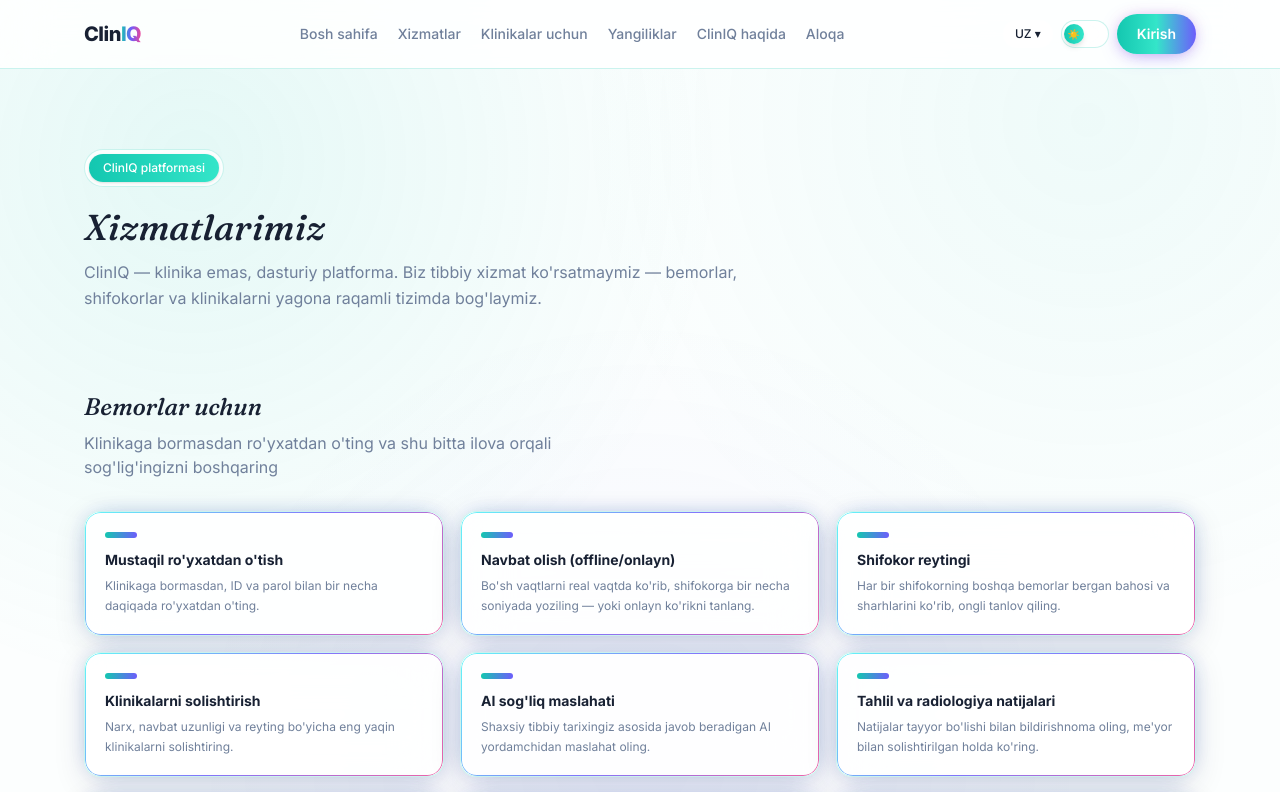
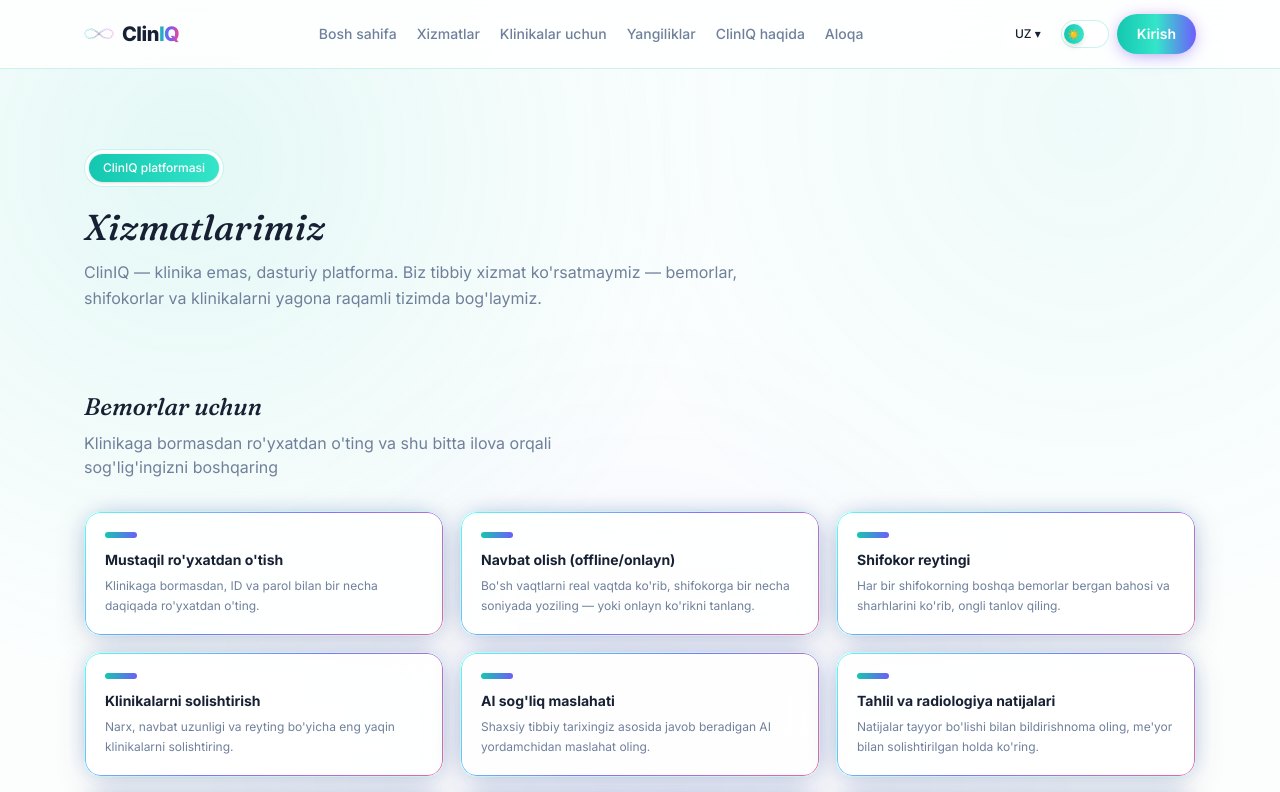
Before and after one commit to Moonis11/ClinIQ-web, a Next.js app: page /xizmatlar in a window 1280 px wide. Shown: the top 792 px of the page. Built offline with nearby package versions, Linux system fonts and the light colour scheme.

Commit message:
add DNA-helix infinity logo mark, favicon, and product mockup cards

```diff
--- a/app/page.tsx
+++ b/app/page.tsx
@@ -7,6 +7,7 @@ import ContactForm from "@/components/ContactForm";
 import PricingSection from "@/components/PricingSection";
 import StepsSection from "@/components/StepsSection";
 import FaqSection from "@/components/FaqSection";
+import { HeroMockup, AboutMockup } from "@/components/AppMockups";
 
 // Asosiy mahsulot (bemor/xodim ilovasi) - BOSHQA, alohida joylashtirilgan
 // Railway xizmatida turadi. Shu sabab oddiy <a> havolalar ishlatiladi
@@ -111,6 +112,9 @@ export default function LandingPage() {
               <p className="glass-muted mt-1 text-[11px] leading-none">{t("stat_clinics")}</p>
             </div>
           </div>
+          <div className="glass-card absolute -top-5 -right-4 hidden h-40 w-32 overflow-hidden p-0 sm:-top-6 sm:-right-6 sm:block sm:h-48 sm:w-36">
+            <HeroMockup />
+          </div>
         </div>
       </section>
 
@@ -128,12 +132,8 @@ export default function LandingPage() {
                 <p className="glass-muted">{t("about_full_p3")}</p>
               </div>
             </div>
-            <div className="overflow-hidden rounded-2xl">
-              <img
-                src="https://images.pexels.com/photos/5327654/pexels-photo-5327654.jpeg?auto=compress&cs=tinysrgb&w=900&h=700&fit=crop"
-                alt={t("about_full_title")}
-                className="h-full max-h-72 w-full object-cover lg:max-h-none"
-              />
+            <div className="h-64 overflow-hidden rounded-2xl lg:h-auto">
+              <AboutMockup />
             </div>
           </div>
         </div>
--- a/components/AppMockups.tsx
+++ b/components/AppMockups.tsx
@@ -59,7 +59,7 @@ export function HeroMockup() {
 
       <div className="flex items-center justify-between rounded-xl bg-white/[0.06] px-3 py-2.5">
         <span className="text-[10px] text-white/60">AI tahlil natijasi tayyor</span>
-        <span className="h-1.5 w-1.5 rounded-full bg-glass-rose" />
+        <span className="h-1.5 w-1.5 rounded-full bg-glass-magenta" />
       </div>
     </div>
   );
@@ -112,7 +112,7 @@ export function PatientDashboardMockup() {
         {rows.map((r) => (
           <div key={r.label} className="flex items-center justify-between rounded-lg bg-white/[0.04] px-3 py-2">
             <div className="flex items-center gap-2">
-              <span className={`h-1.5 w-1.5 rounded-full ${r.ok ? "bg-glass-teal" : "bg-glass-rose"}`} />
+              <span className={`h-1.5 w-1.5 rounded-full ${r.ok ? "bg-glass-teal" : "bg-glass-magenta"}`} />
               <span className="text-[11px] text-white/80">{r.label}</span>
             </div>
             <span className="font-mono text-[10px] text-white/40">{r.date}</span>
@@ -143,7 +143,7 @@ export function ClinicDashboardMockup() {
         {[1, 2, 3, 4].map((i) => (
           <div key={i} className="flex items-center justify-between rounded-md bg-white/[0.04] px-2.5 py-1.5">
             <div className="h-1.5 w-20 rounded-full bg-white/15" />
-            <span className={`rounded-full px-2 py-0.5 text-[8px] font-semibold ${i === 3 ? "bg-glass-rose/20 text-glass-rose" : "bg-glass-teal/20 text-glass-tealLight"}`}>
+            <span className={`rounded-full px-2 py-0.5 text-[8px] font-semibold ${i === 3 ? "bg-glass-magenta/20 text-glass-magenta" : "bg-glass-teal/20 text-glass-tealLight"}`}>
               {i === 3 ? "Bekor" : "Faol"}
             </span>
           </div>
--- a/components/NeuralInfinityMark.tsx
+++ b/components/NeuralInfinityMark.tsx
@@ -1,34 +1,56 @@
 "use client";
 
-/* Neural Infinity mark — spec: 40-80 kichik node, ingichka connecting lines,
-   chapda cyan, markazda dark navy, o'ng yuqorida pink. Rasmda text yo'q. */
+/* Neural Infinity mark v2 - ikki ipli DNA spirali cheksizlik (infinity)
+   shaklida aylanadi, foydalanuvchi yuborgan ilhom-rasmga mos (lekin
+   butunlay original, parametrik chizilgan SVG - hech qanday tashqi
+   rasm ishlatilmaydi). Chapda ko'k, markazda binafsha, o'ngda pushti. */
 
-// Parametric figure-8 (infinity) path sampled into node positions.
 function infinityPoint(t: number, w: number, h: number) {
   const a = w / 2.15;
   const denom = 1 + Math.sin(t) ** 2;
   const x = (a * Math.cos(t)) / denom + w / 2;
-  const y = (a * Math.sin(t) * Math.cos(t)) / denom * (h / w) * 2 + h / 2;
+  const y = ((a * Math.sin(t) * Math.cos(t)) / denom) * (h / w) * 2 + h / 2;
   return { x, y };
 }
 
 function colorForT(t: number) {
-  // t in [0, 2PI). Left lobe (t near PI) -> cyan, center -> navy, top-right -> pink.
   const norm = ((t % (2 * Math.PI)) + 2 * Math.PI) % (2 * Math.PI);
-  if (norm > Math.PI * 0.6 && norm < Math.PI * 1.4) return "#22D3EE"; // left lobe
-  if (norm < Math.PI * 0.35 || norm > Math.PI * 1.85) return "#EC4899"; // right lobe top area
-  return "#8B5CF6"; // transitional / center-ish
+  if (norm > Math.PI * 0.6 && norm < Math.PI * 1.4) return "#22D3EE";
+  if (norm < Math.PI * 0.35 || norm > Math.PI * 1.85) return "#EC4899";
+  return "#8B5CF6";
 }
 
-export default function NeuralInfinityMark({ size = 40, dense = 64 }: { size?: number; dense?: number }) {
+export default function NeuralInfinityMark({ size = 40 }: { size?: number }) {
   const w = 200;
   const h = 90;
-  const nodes = Array.from({ length: dense }, (_, i) => {
-    const t = (i / dense) * Math.PI * 2;
-    const p = infinityPoint(t, w, h);
-    const jitter = (Math.sin(i * 12.9) * 3);
-    return { ...p, y: p.y + jitter, r: 1.1 + (Math.sin(i * 7.3) + 1) * 1.1, t };
+  const samples = 220;
+  const twists = 11;
+  const amp = 4.4;
+  const eps = 0.01;
+
+  const centerline = Array.from({ length: samples + 1 }, (_, i) => {
+    const t = (i / samples) * Math.PI * 2;
+    return { t, ...infinityPoint(t, w, h) };
   });
+
+  const strandA: { x: number; y: number; t: number }[] = [];
+  const strandB: { x: number; y: number; t: number }[] = [];
+  centerline.forEach((p) => {
+    const p2 = infinityPoint(p.t + eps, w, h);
+    const dx = p2.x - p.x;
+    const dy = p2.y - p.y;
+    const len = Math.hypot(dx, dy) || 1;
+    const nx = -dy / len;
+    const ny = dx / len;
+    const twist = Math.sin(p.t * twists) * amp;
+    strandA.push({ x: p.x + nx * twist, y: p.y + ny * twist, t: p.t });
+    strandB.push({ x: p.x - nx * twist, y: p.y - ny * twist, t: p.t });
+  });
+
+  const pathFrom = (pts: { x: number; y: number }[]) =>
+    pts.map((n, i) => `${i === 0 ? "M" : "L"} ${n.x.toFixed(1)} ${n.y.toFixed(1)}`).join(" ") + " Z";
+
+  const rungIndices = Array.from({ length: 46 }, (_, i) => Math.floor((i / 46) * samples));
 
   return (
     <svg
@@ -46,43 +68,34 @@ export default function NeuralInfinityMark({ size = 40, dense = 64 }: { size?: n
           <stop offset="75%" stopColor="#8B5CF6" />
           <stop offset="100%" stopColor="#EC4899" />
         </linearGradient>
-        <radialGradient id="cliniq-node-glow" cx="50%" cy="50%" r="50%">
-          <stop offset="0%" stopColor="#ffffff" stopOpacity="0.9" />
-          <stop offset="100%" stopColor="#ffffff" stopOpacity="0" />
-        </radialGradient>
       </defs>
 
-      {/* base infinity stroke */}
-      <path
-        d={nodes.map((n, i) => `${i === 0 ? "M" : "L"} ${n.x.toFixed(1)} ${n.y.toFixed(1)}`).join(" ") + " Z"}
-        fill="none"
-        stroke="url(#cliniq-neural-gradient)"
-        strokeWidth={1.1}
-        opacity={0.55}
-      />
-
-      {/* fine connecting lines between nearby nodes (neural-net look) */}
-      {nodes.map((n, i) => {
-        const next = nodes[(i + 3) % nodes.length];
+      {rungIndices.map((idx) => {
+        const a = strandA[idx];
+        const b = strandB[idx];
         return (
           <line
-            key={`l-${i}`}
-            x1={n.x} y1={n.y} x2={next.x} y2={next.y}
-            stroke={colorForT(n.t)}
-            strokeWidth={0.4}
-            opacity={0.28}
+            key={`r-${idx}`}
+            x1={a.x} y1={a.y} x2={b.x} y2={b.y}
+            stroke={colorForT(a.t)}
+            strokeWidth={0.55}
+            opacity={0.4}
           />
         );
       })}
 
-      {/* nodes */}
-      {nodes.map((n, i) => (
-        <circle key={`n-${i}`} cx={n.x} cy={n.y} r={n.r} fill={colorForT(n.t)} opacity={0.85} />
+      <path d={pathFrom(strandA)} fill="none" stroke="url(#cliniq-neural-gradient)" strokeWidth={1.5} opacity={0.9} strokeLinejoin="round" />
+      <path d={pathFrom(strandB)} fill="none" stroke="url(#cliniq-neural-gradient)" strokeWidth={1.5} opacity={0.65} strokeLinejoin="round" />
+
+      {strandA.filter((_, i) => i % 6 === 0).map((n, i) => (
+        <circle key={`na-${i}`} cx={n.x} cy={n.y} r={1.3} fill={colorForT(n.t)} opacity={0.9} />
+      ))}
+      {strandB.filter((_, i) => i % 6 === 0).map((n, i) => (
+        <circle key={`nb-${i}`} cx={n.x} cy={n.y} r={1.1} fill={colorForT(n.t)} opacity={0.7} />
       ))}
 
-      {/* subtle target-like rings at the two focal points */}
-      <circle cx={w * 0.27} cy={h * 0.5} r={10} fill="none" stroke="#22D3EE" strokeWidth={0.5} opacity={0.35} />
-      <circle cx={w * 0.73} cy={h * 0.5} r={10} fill="none" stroke="#EC4899" strokeWidth={0.5} opacity={0.35} />
+      <circle cx={w * 0.27} cy={h * 0.5} r={9} fill="none" stroke="#22D3EE" strokeWidth={0.6} opacity={0.4} />
+      <circle cx={w * 0.73} cy={h * 0.5} r={9} fill="none" stroke="#EC4899" strokeWidth={0.6} opacity={0.4} />
     </svg>
   );
 }
--- a/components/SiteHeader.tsx
+++ b/components/SiteHeader.tsx
@@ -3,6 +3,7 @@
 import { useLang } from "@/lib/i18n";
 import ThemeToggle from "@/components/ThemeToggle";
 import LangMenu from "@/components/LangMenu";
+import NeuralInfinityMark from "@/components/NeuralInfinityMark";
 
 // Asosiy mahsulot (bemor/xodim ilovasi) - BOSHQA, alohida joylashtirilgan
 // Railway xizmatida turadi.
@@ -18,9 +19,12 @@ export default function SiteHeader({ home = false }: { home?: boolean }) {
   return (
     <header className="sticky top-0 z-30 border-b border-glass-borderLight bg-glass-cardLight backdrop-blur-xl dark:border-glass-borderDark dark:bg-glass-cardDark">
       <div className="mx-auto flex max-w-6xl items-center justify-between px-5 py-3.5">
-        <a href="/" className="text-xl font-extrabold tracking-tight">
-          <span className="text-glass-textLight dark:text-glass-textDark">Clin</span>
-          <span className="bg-gradient-to-r from-glass-teal via-glass-purple to-glass-magenta bg-clip-text text-transparent">IQ</span>
+        <a href="/" className="flex items-center gap-2 text-xl font-extrabold tracking-tight">
+          <NeuralInfinityMark size={30} />
+          <span>
+            <span className="text-glass-textLight dark:text-glass-textDark">Clin</span>
+            <span className="bg-gradient-to-r from-glass-teal via-glass-purple to-glass-magenta bg-clip-text text-transparent">IQ</span>
+          </span>
         </a>
         <nav className="hidden items-center gap-5 text-sm font-medium text-glass-mutedLight dark:text-glass-mutedDark lg:flex">
           <a href={`${base}#top`} className="transition hover:text-glass-textLight dark:hover:text-glass-textDark">{t("nav_home")}</a>
```
Also changed, not shown: app/icon.svg (added).
